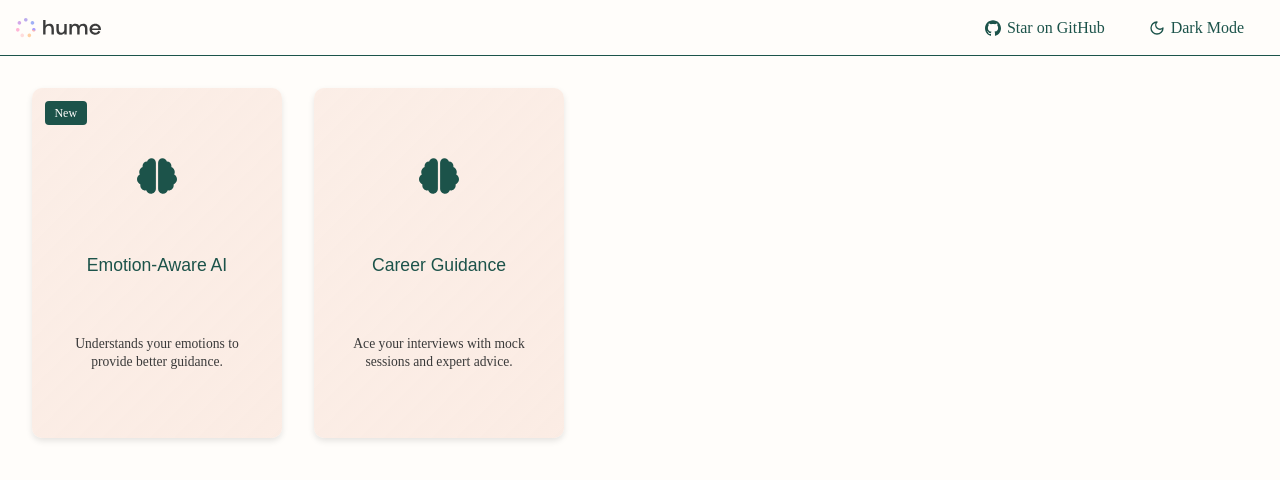
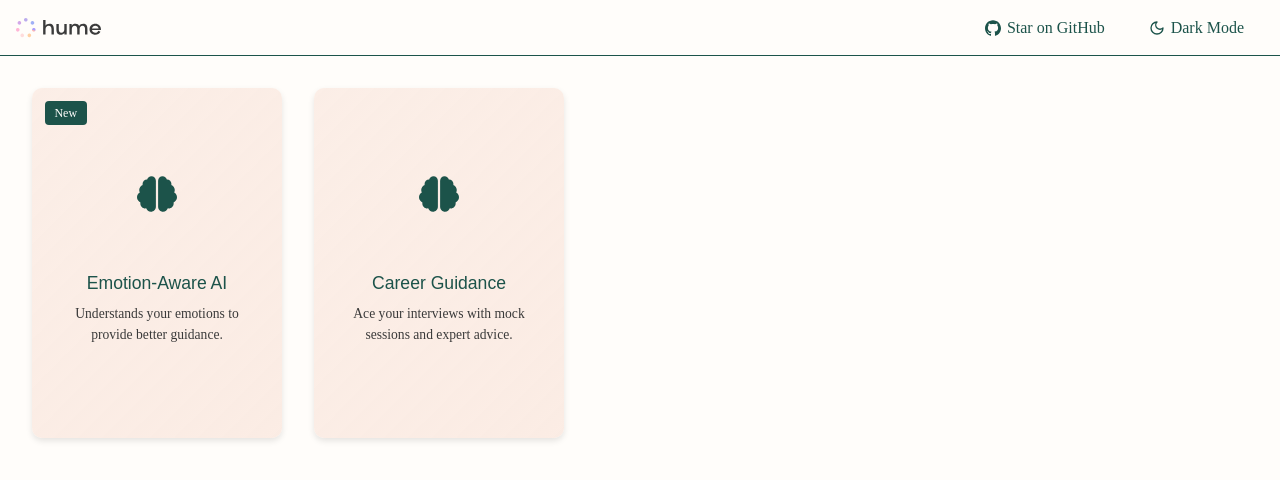
Before and after one commit to a-elhaag/voicezon_emo, a Next.js app: page / in a window 1280 px wide. Shown: the top 480 px of the page. Built offline with nearby package versions, Linux system fonts and the light colour scheme.

Commit message:
refactor Card component styles for improved layout and spacing

```diff
--- a/components/Card.css
+++ b/components/Card.css
@@ -46,7 +46,6 @@
   display: flex;
   flex-direction: column;
   align-items: center;
-  justify-content: space-evenly;
   padding: 14px;
   transition: transform 0.6s ease;
 }
@@ -57,13 +56,14 @@
 }
 
 .icon-wrapper {
-  margin-bottom: 2px;
+  margin-top: 4.5rem;
 }
 
 .card-title {
   color: var(--color-dark-teal);
   font-size: 1.1rem;
-  margin-bottom: 0.2rem;
+  margin-top: 3.5rem;
+  margin-bottom: .5rem;
   text-align: center;
 }
 
@@ -72,7 +72,6 @@
   font-size: 0.85rem;
   text-align: center;
   max-width: 80%;
-  line-height: 1.3;
 }
 
 /* Badge */
```
